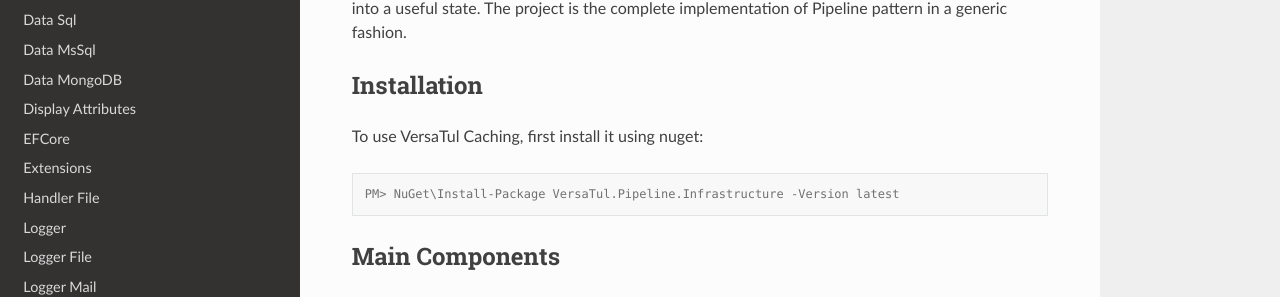
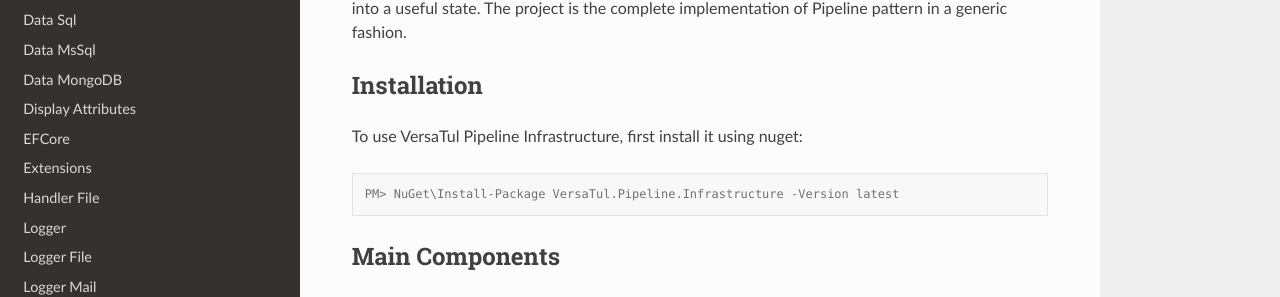
Before and after one commit to BjornWilliams/DocsVersaTul, a Sphinx documentation site: the page built from docs/source/pipeline-infrastructure.rst, in a window 1280 px wide and 900 px high. Shown: the part 267-564 px from the top of the window. Built offline with Sphinx 7.4.7 and the Read the Docs theme 2.0.0, drawn with Linux system fonts in a browser that asks for light colours.

Commit message:
Update pipeline-infrastructure.rst

```diff
--- a/docs/source/pipeline-infrastructure.rst
+++ b/docs/source/pipeline-infrastructure.rst
@@ -9,7 +9,7 @@
 Installation
 ------------
 
-To use VersaTul Caching, first install it using nuget:
+To use VersaTul Pipeline Infrastructure, first install it using nuget:
 
 .. code-block:: console
 
```
